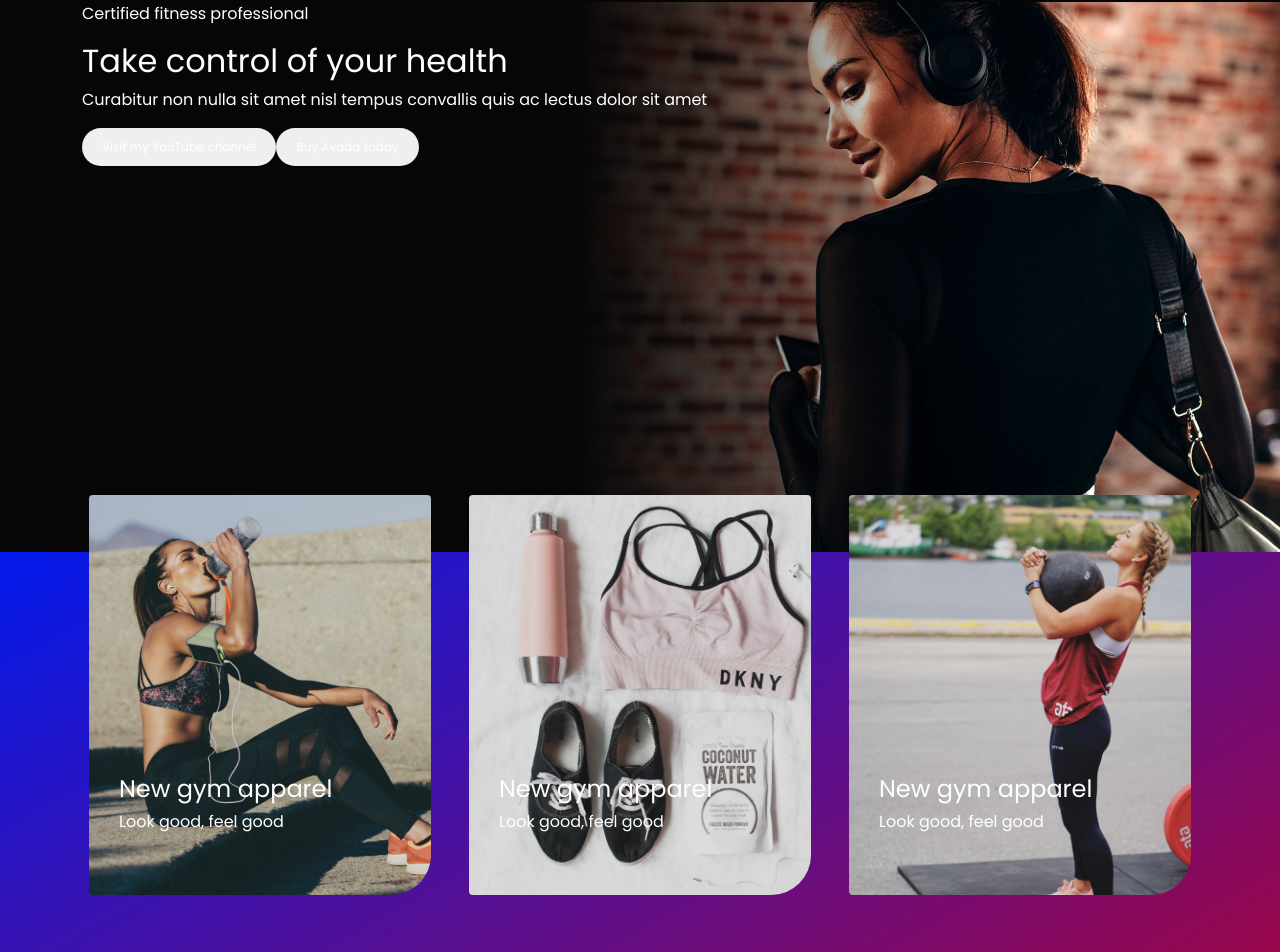
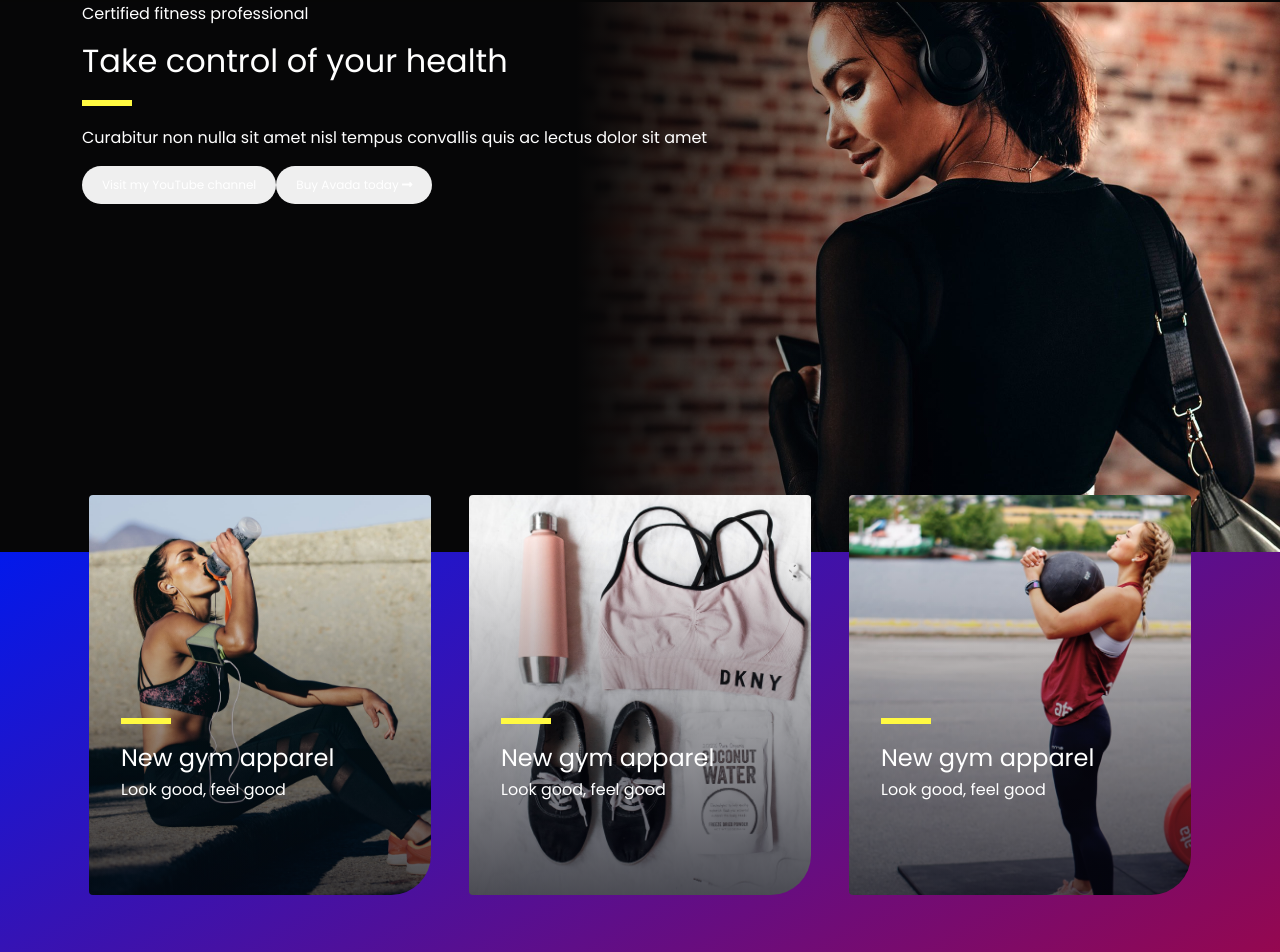
Before and after one commit to MattiaGiaco/proj-html-vuejs, a Vue app: page / in a window 1280 px wide. Shown: the part 98-1050 px from the top of the page. Built offline with nearby package versions, Linux system fonts and the light colour scheme.

Commit message:
main almost complete + footer structure

```diff
--- a/src/assets/style/generals.scss
+++ b/src/assets/style/generals.scss
@@ -4,6 +4,9 @@
 body{
   font-family: "Poppins";
   color: white;
+}
+a{
+  text-decoration: none;
 }
 ul{
   list-style: none;
@@ -17,3 +20,8 @@ ul{
   color: white;
   font-size: 12px;
 }
+.mg_line{
+  width: 50px;
+  border: 3px solid #fff941;
+  margin: 20px 0;
+}
--- a/src/components/Footer.vue
+++ b/src/components/Footer.vue
@@ -1,6 +1,33 @@
 <template>
   <footer>
-
+    <div class="mg_footer_top container">
+      <div class="row align">
+        <div class="col-4 text-center">
+          <div class="mg_box">
+            <img src="" alt="Avada logo">
+            <p>Ac aliquam neque sagittis diam faucibus vitae purus turpis phasellus. Pellentesque consectetur amet purus ultrices mauris.</p>
+            <div class="mg_social">
+              <i class="fab fa-facebook-f"></i>
+              <i class="fab fa-twitter"></i>
+              <i class="fab fa-youtube"></i>
+              <i class="fab fa-instagram"></i>
+              <i class="fab fa-linkedin-in"></i>
+            </div>
+          </div>
+        </div>
+        <div class="col-4 text-center">
+          <h5>RECENT POST</h5>
+        </div>
+        <div class="col-4 text-center">
+          <div class="mg_box">
+            <h5>CONTACT INFORMATION</h5>
+          </div>
+        </div>
+      </div>
+    </div>
+    <div class="mg_copyright d-flex justify-content-center align-items-center">
+      <p style="color:#78787a;">© Copyright 2012 - 2021 | Avada Theme by <span>ThemeFusion</span> | All Rights Reserved | Powered by <span>WordPress</span></p>
+    </div>
   </footer>
 </template>
 
@@ -10,6 +37,19 @@ export default {
 }
 </script>
 
-<style>
-
+<style lang="scss" scoped>
+  footer{
+    height: 600px;
+    background-color: rgb(6, 6, 7);
+    .mg_footer_top{
+      height: 500px;
+    }
+    .mg_copyright{
+      height: 100px;
+      border-top: 1px solid #78787a ;
+      span{
+        color: white;
+      }
+    }
+  }
 </style>
--- a/src/components/Junbotron.vue
+++ b/src/components/Junbotron.vue
@@ -7,7 +7,7 @@
       <p>Curabitur non nulla sit amet nisl tempus convallis quis ac lectus dolor sit amet</p>
       <div>
         <button class="mg_btn">Visit my YouTube channel</button>
-        <button class="mg_btn">Buy Avada today</button>
+        <button class="mg_btn">Buy Avada today <i class="fas fa-long-arrow-alt-right"></i></button>
       </div>
     </div>
   </section>
@@ -24,5 +24,8 @@ export default {
     height: 550px;
     background-image: linear-gradient(90deg, rgb(6, 6, 7) 45%, rgba(6, 6, 7, 0) 75%), url('../assets/img/slider82x-scaled.jpg');
     background-size: cover;
+    .mg_line{
+      content: '\e913';
+    }
   }
 </style>
--- a/src/components/Junbotron2.vue
+++ b/src/components/Junbotron2.vue
@@ -1,6 +1,6 @@
 <template>
   <section class="d-flex justify-content-center align-items-center">
-    <div class=" text-center w-50">
+    <div class=" d-flex flex-column align-items-center w-50">
       <h4>“I’ve failed over and over again in my life. And that is why I succeed.”</h4>
       <div class="mg_line"></div>
       <p>Arcu auctor gravida nisl, congue sit nisi tincidunt eget proin. In lacinia lacus donec sed massa in ipsum eros, tristique. Gravida suspendisse etiam in iaculis</p>
--- a/src/components/OfTheDay.vue
+++ b/src/components/OfTheDay.vue
@@ -1,6 +1,11 @@
 <template>
-  <section>
-
+  <section class=" d-flex justify-content-center align-items-center">
+    <div class="text-center">
+      <a href="#"><i class="fas fa-play my-4"></i></a>
+      <h3 class=" fs-1">Crossfit workout of the day</h3>
+      <h4 style="color:#fff941;">November 15th, 2019</h4>
+      <a href="#">View all videos <i class="fas fa-long-arrow-alt-right"></i></a>
+    </div>
   </section>
 </template>
 
@@ -15,5 +20,11 @@ export default {
     height: 600px;
     background-image: linear-gradient(151deg, rgba(6, 25, 231, 0.8) 35%, rgba(206, 1, 18, 0.8) 100%), url('../assets/img/banner14-2x.jpg');
     background-size: cover;
+    .fa-play{
+      font-size: 20px;
+      padding: 40px;
+      border-radius: 50%;
+      background-color: white;
+    }
   }
 </style>
--- a/src/components/SectionInfo.vue
+++ b/src/components/SectionInfo.vue
@@ -4,30 +4,30 @@
       <div class="mg_fusion row justify-content-around">
         <div class="col-4 mg_square mg_bg1">
           <div class="mg_overlay">
-            <div class="line"></div>
+            <div class="mg_line"></div>
             <h4>New gym apparel</h4>
             <h6>Look good, feel good</h6>
           </div>
         </div>
         <div class="col-4 mg_square mg_bg2">
           <div class="mg_overlay">
-            <div class="line"></div>
+            <div class="mg_line"></div>
             <h4>New gym apparel</h4>
             <h6>Look good, feel good</h6>
           </div>
         </div>
         <div class="col-4 mg_square mg_bg3">
           <div class="mg_overlay">
-            <div class="line"></div>
+            <div class="mg_line"></div>
             <h4>New gym apparel</h4>
             <h6>Look good, feel good</h6>
           </div>
         </div>
       </div>
-      <div class="mg_quote">
-        <p class="text-center">"How you respond to the challenge in the second half will determine what you become after the game, whether you are a winner or a loser."</p>
+      <div class="mg_quote d-flex flex-column align-items-center">
+        <p class=" text-center">"How you respond to the challenge in the second half will determine what you become after the game, whether you are a winner or a loser."</p>
         <div class="mg_line"></div>
-        <div class="mg_author text-center">
+        <div class="mg_author">
           <img src="../assets/img/avatar-1-2x.jpg" alt="Brad Johnson" class="mx-3">
           <span>Brad Johnson</span>
           <span class="mx-3" style="color:#bcbcbc">Las Vegas</span>
@@ -54,33 +54,29 @@ section{
     width: 100%;
     margin-top: -5%;
     .mg_bg1{
-      background-image: url(../assets/img/service6-2x.jpg);
+      background-image: linear-gradient(rgba(3, 4, 15, 0) 11%, rgba(3, 4, 15, 0.7) 100%),url(../assets/img/service6-2x.jpg);
       background-size: cover;
     }
     .mg_bg2{
-      background-image: url(../assets/img/box1-2x.jpg);
+      background-image: linear-gradient(rgba(3, 4, 15, 0) 11%, rgba(3, 4, 15, 0.7) 100%),url(../assets/img/box1-2x.jpg);
       background-size: cover;
     }
     .mg_bg3{
-      background-image: url(../assets/img/box3-2x.jpg);
+      background-image: linear-gradient(rgba(3, 4, 15, 0) 11%, rgba(3, 4, 15, 0.7) 100%),url(../assets/img/box3-2x.jpg);
       background-size: cover;
     }
     .mg_square{
       width: 30%;
       height: 400px;
-      padding: 0;
       border-radius: 4px 4px 40px;
-      background-color: brown;
-      img{
-        width: 100%;
+      cursor: pointer;
+      transition: all 0.5s;
+      &:hover{
+        transform: scale(105%);
+        box-shadow: rgb(0 0 0 / 20%) 0px 10px 30px 0px;
       }
       .mg_overlay{
-        width: 100%;
-        height: 100%;
-        padding-top: 280px;
-        padding-left: 30px;
-        border-radius: 4px 4px 40px;
-        background-color: rgba(100, 100, 100, 0.2);
+        margin: 70% 20px;
       }
     }
   }
--- a/src/components/Sponsor.vue
+++ b/src/components/Sponsor.vue
@@ -3,34 +3,34 @@
     <div class="container">
       <div class="row">
         <div class="col-3">
-          <div class="mg_sponsor text-center">
+          <div class="mg_sponsor d-flex flex-column align-items-center">
             <img src="../assets/img/sponsor-1-2x.png" alt="Yoga Studio" width="200px">
             <div class="mg_line"></div>
-            <p class="my-4">Lorem, ipsum dolor sit amet consectetur adipisicing elit. Delectus numquam adipisci fuga dolor obcaecati excepturi perspiciatis error ullam deleniti quo.</p>
+            <p class="text-center">Lorem, ipsum dolor sit amet consectetur adipisicing elit. Delectus numquam adipisci fuga dolor obcaecati excepturi perspiciatis error ullam deleniti quo.</p>
             <a href="#">Visit Yoga Studio <i class="fas fa-chevron-right"></i></a>
           </div>
         </div>
         <div class="col-3">
-          <div class="mg_sponsor text-center">
+          <div class="mg_sponsor d-flex flex-column align-items-center">
             <img src="../assets/img/sponsor-2-2x.png" alt="Fitness Center" width="200px">
             <div class="mg_line"></div>
-            <p class="my-4">Lorem ipsum dolor sit amet, consectetur adipisicing elit. Nesciunt illum est laudantium vel aspernatur molestiae eaque esse velit saepe voluptatum?</p>
+            <p class="text-center">Lorem ipsum dolor sit amet, consectetur adipisicing elit. Nesciunt illum est laudantium vel aspernatur molestiae eaque esse velit saepe voluptatum?</p>
             <a href="#">Join Fitness center <i class="fas fa-chevron-right"></i></a>
           </div>
         </div>
         <div class="col-3">
-          <div class="mg_sponsor text-center">
+          <div class="mg_sponsor d-flex flex-column align-items-center">
             <img src="../assets/img/sponsor-3-2x.png" alt="Fitness Club" width="200px">
             <div class="mg_line"></div>
-            <p class="my-4">Lorem ipsum dolor sit amet consectetur adipisicing elit. Suscipit ullam aliquam possimus aut et ipsam mollitia veniam obcaecati quisquam placeat.</p>
+            <p class="text-center">Lorem ipsum dolor sit amet consectetur adipisicing elit. Suscipit ullam aliquam possimus aut et ipsam mollitia veniam obcaecati quisquam placeat.</p>
             <a href="#">Learn About FC <i class="fas fa-chevron-right"></i></a>
           </div>
         </div>
         <div class="col-3">
-          <div class="mg_sponsor text-center">
+          <div class="mg_sponsor d-flex flex-column align-items-center">
             <img src="../assets/img/sponsor-4-2x.png" alt="Power Gym" width="200px">
             <div class="mg_line"></div>
-            <p class="my-4">Lorem ipsum dolor sit amet consectetur adipisicing elit. Amet dolorem praesentium impedit, labore sunt minima adipisci quaerat corporis nulla.</p>
+            <p class="text-center">Lorem ipsum dolor sit amet consectetur adipisicing elit. Amet dolorem praesentium impedit, labore sunt minima adipisci quaerat corporis nulla.</p>
             <a href="#">Visit Power Gym <i class="fas fa-chevron-right"></i></a>
           </div>
         </div>
@@ -51,7 +51,6 @@ export default {
     color: black;
     .mg_sponsor{
       height: 250px;
-
     }
   }
 </style>
```
